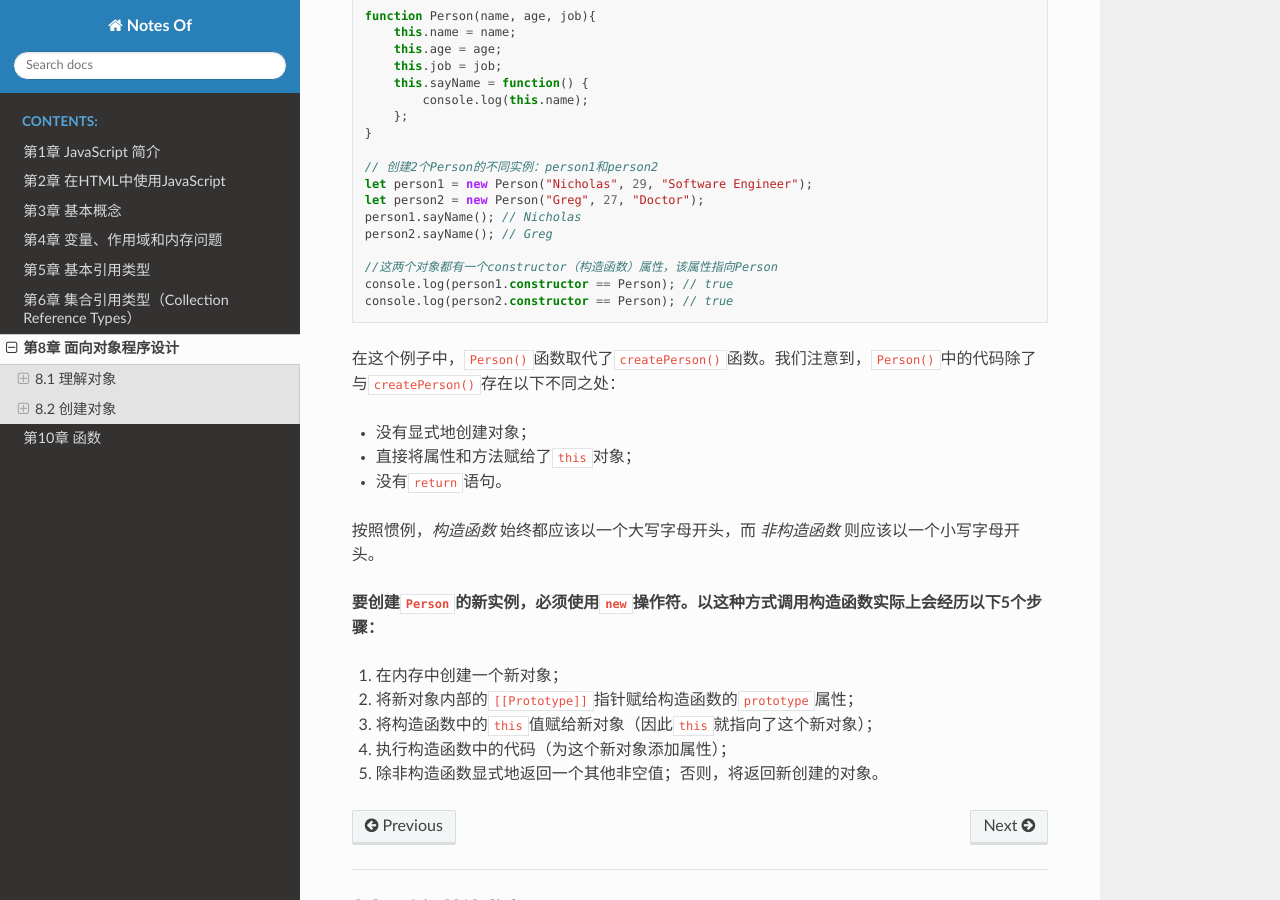
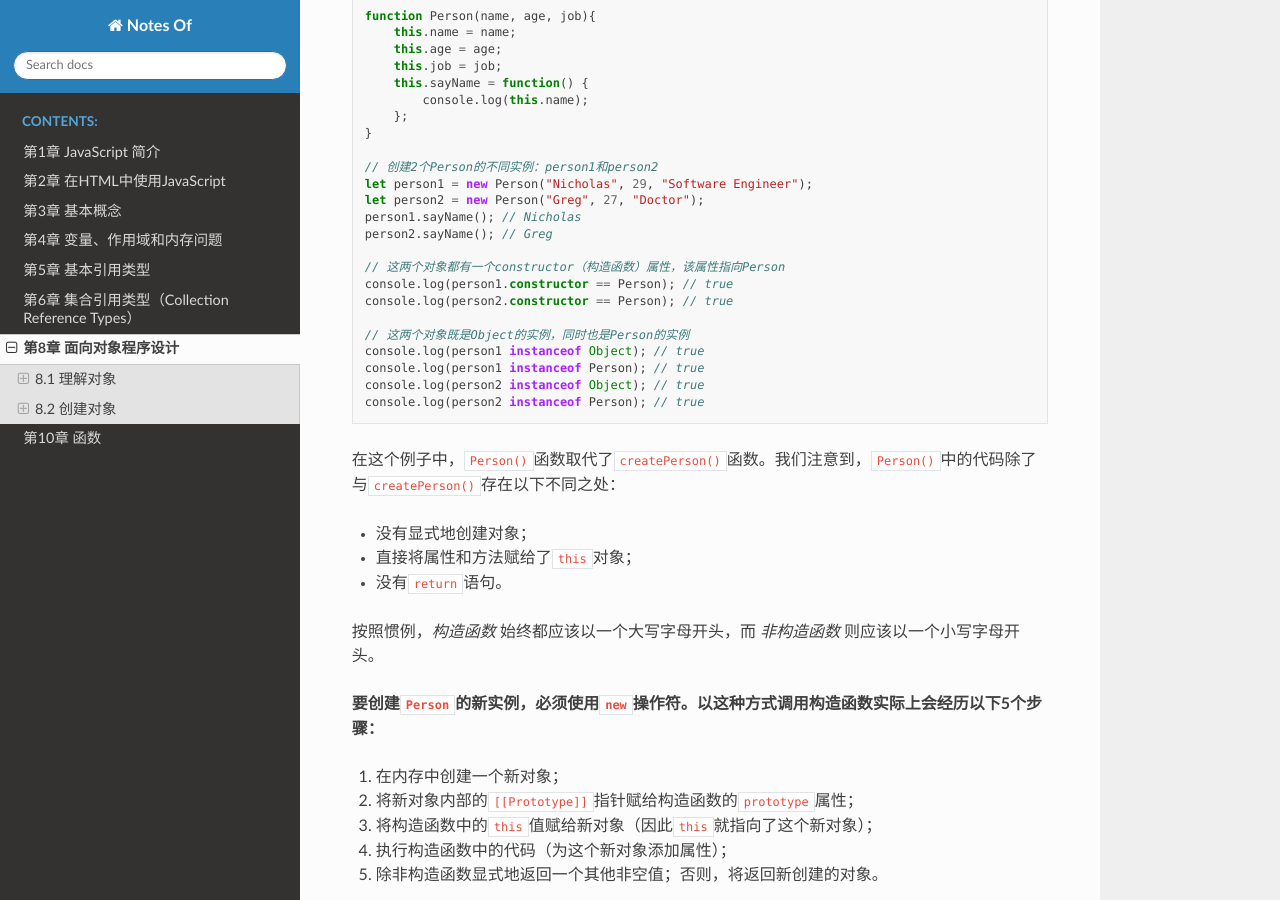
Before and after one commit to filefi/NotesOfProfessional-JavaScript-for-Web-Developers, a Sphinx documentation site: the page built from source/Chapter8-Objects_Classes_and_Object-Oriented_Programming.md, in a window 1280 px wide and 900 px high, scrolled down 6839 px. Built offline with Sphinx 7.4.7 and the Read the Docs theme 2.0.0, drawn with Linux system fonts in a browser that asks for light colours.

````diff
--- a/source/Chapter8-Objects_Classes_and_Object-Oriented_Programming.md
+++ b/source/Chapter8-Objects_Classes_and_Object-Oriented_Programming.md
@@ -320,9 +320,15 @@ let person2 = new Person("Greg", 27, "Doctor");
 person1.sayName(); // Nicholas
 person2.sayName(); // Greg
 
-//这两个对象都有一个constructor（构造函数）属性，该属性指向Person
+// 这两个对象都有一个constructor（构造函数）属性，该属性指向Person
 console.log(person1.constructor == Person); // true
 console.log(person2.constructor == Person); // true
+
+// 这两个对象既是Object的实例，同时也是Person的实例
+console.log(person1 instanceof Object); // true
+console.log(person1 instanceof Person); // true
+console.log(person2 instanceof Object); // true
+console.log(person2 instanceof Person); // true
 ```
 
 在这个例子中，`Person()`函数取代了`createPerson()`函数。我们注意到，`Person()`中的代码除了与`createPerson()`存在以下不同之处：
````
